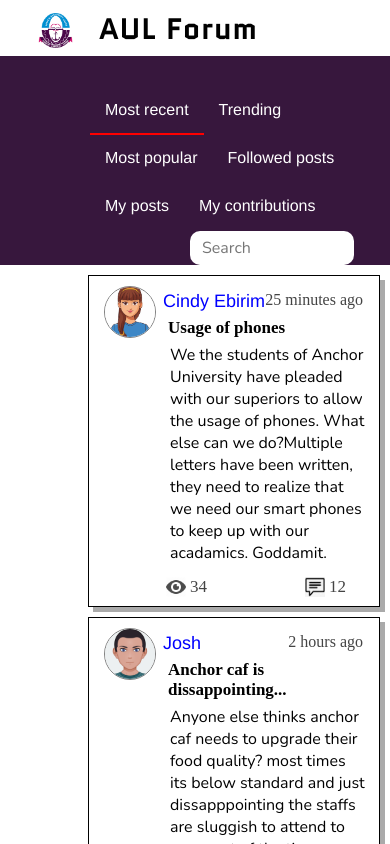
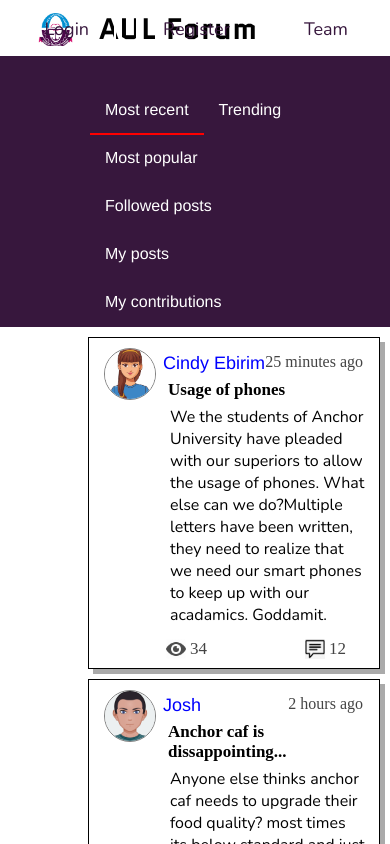
Before and after one commit to Tekipeps/aul-forum, a React (Create React App) app in the folder client/: page / in a window 390 px wide. Shown: the top 844 px of the page. Built offline with nearby package versions, Linux system fonts and the light colour scheme.

Commit message:
Updated the home page

```diff
--- a/client/src/App.tsx
+++ b/client/src/App.tsx
@@ -6,6 +6,7 @@ import { Login } from './components/login/Login';
 import { Register } from './components/register/Register';
 import { Team } from './components/team/Team';
 import './App.scss';
+
 export const App: FC = (): ReactElement => (
     <Router>
         <div>
--- a/client/src/components/home/PostNavigation.module.scss
+++ b/client/src/components/home/PostNavigation.module.scss
@@ -4,9 +4,11 @@
     position: relative;
     padding: 30px 10px 0px 10px;
     background-color: $purple-theme;
+    display: flex;
     > div {
         position: relative;
         margin-left: 80px;
+        overflow-x: hidden;
     }
 }
 
@@ -35,8 +37,9 @@
 }
 
 .searchBar {
-    margin-left: 100px;
-    display: inline-block;
+    margin-left: 70px;
+    flex: 1;
+    //background-color: aqua;
     input {
         width: 140px;
         padding: 6px 12px;
@@ -46,8 +49,10 @@
         transition: width;
         transition-duration: 100ms;
         font-family: Nunito;
+        min-width: 140px;
+        max-width: 260px;
         &:focus {
-            width: 260px;
+            width: 70%;
         }
     }
 }
--- a/client/src/components/home/PostNavigation.tsx
+++ b/client/src/components/home/PostNavigation.tsx
@@ -1,4 +1,5 @@
 import { ReactElement, FC, useState, MouseEventHandler } from 'react';
+import WindowResizeListener from '../reusable/WindowResizeListener';
 import styles from './PostNavigation.module.scss';
 
 interface NavButtonType {
@@ -7,13 +8,13 @@ interface NavButtonType {
     handleClick: MouseEventHandler;
 }
 
-const SearchBar: FC = (): ReactElement => {
-    return (
+const SearchBar: FC = (): ReactElement | null => (
+    <WindowResizeListener minWidth={700}>
         <div className={styles.searchBar}>
             <input type='text' placeholder='Search' />
         </div>
-    );
-};
+    </WindowResizeListener>
+);
 
 const NavButton: FC<NavButtonType> = ({ routeName, handleClick, isOnFocus }): ReactElement => {
     const getClassName = (isOnFocus: boolean) => {
@@ -41,8 +42,8 @@ const PostNav: FC = (): ReactElement => {
                         isOnFocus={route === currentRoute}
                     />
                 ))}
-                <SearchBar />
             </div>
+            <SearchBar />
         </div>
     );
 };
--- a/client/src/components/nav/NavigationBar.tsx
+++ b/client/src/components/nav/NavigationBar.tsx
@@ -1,21 +1,11 @@
-import { ReactElement, FC, useState, useEffect } from 'react';
+import { ReactElement, FC } from 'react';
 import { Link } from 'react-router-dom';
+import WindowResizeListener from '../reusable/WindowResizeListener';
 import Logo from '../../assets/form-images/logo.png';
 import styles from './NavigationBar.module.scss';
 
-const Routes: FC = (): ReactElement | null => {
-    const [display, setDisplay] = useState(true);
-    const handleDisplay = () => {
-        window.innerWidth < 800 ? setDisplay(false) : setDisplay(true);
-    };
-    window.addEventListener('resize', handleDisplay);
-
-    useEffect(() => {
-        handleDisplay();
-    });
-
-    if (!display) return null;
-    return (
+const Routes: FC = (): ReactElement | null => (
+    <WindowResizeListener minWidth={800}>
         <ul>
             <li>
                 <Link to='/'>Home</Link>
@@ -30,8 +20,8 @@ const Routes: FC = (): ReactElement | null => {
                 <Link to='/team'>Team</Link>
             </li>
         </ul>
-    );
-};
+    </WindowResizeListener>
+);
 
 export const NavBar: FC = (): ReactElement => (
     <nav id={styles.navbar}>
--- a/client/src/components/reusable/FormSideBar.tsx
+++ b/client/src/components/reusable/FormSideBar.tsx
@@ -1,28 +1,17 @@
-import { ReactElement, useState, useEffect, FC } from 'react';
+import { ReactElement, FC } from 'react';
+import WindowResizeListener from './WindowResizeListener';
 import styles from './FormSideBar.module.scss';
 
 interface SideBarProp {
     children: string;
 }
 
-const SideBar: FC<SideBarProp> = ({ children }): ReactElement | null => {
-    const [display, setDisplay] = useState(true);
-
-    const handleDisplay = (): void => {
-        window.innerWidth < 1100 ? setDisplay(false) : setDisplay(true);
-    };
-    window.addEventListener('resize', handleDisplay);
-
-    useEffect(() => {
-        handleDisplay();
-    });
-
-    if (!display) return null;
-    return (
+const SideBar: FC<SideBarProp> = ({ children }): ReactElement | null => (
+    <WindowResizeListener minWidth={1100}>
         <div className={styles.sideBar}>
             <p>{children}</p>
         </div>
-    );
-};
+    </WindowResizeListener>
+);
 
 export default SideBar;
--- /dev/null
+++ b/client/src/components/reusable/WindowResizeListener.tsx
@@ -0,0 +1,28 @@
+import { FC, useState, ReactElement, useEffect } from 'react';
+
+interface ListenerType {
+    children: ReactElement;
+    minWidth: number;
+}
+
+const WindowResizeListener: FC<ListenerType> = ({ children, minWidth }): ReactElement | null => {
+    const [display, setDisplay] = useState(true);
+
+    useEffect(() => {
+        const handleDisplay = (): void => {
+            window.innerWidth < minWidth ? setDisplay(false) : setDisplay(true);
+        };
+
+        window.addEventListener('resize', handleDisplay);
+        window.addEventListener('load', handleDisplay);
+        return () => {
+            window.removeEventListener('resize', handleDisplay);
+            window.removeEventListener('load', handleDisplay);
+        };
+    }, []);
+
+    if (!display) return null;
+    return children;
+};
+
+export default WindowResizeListener;
```
